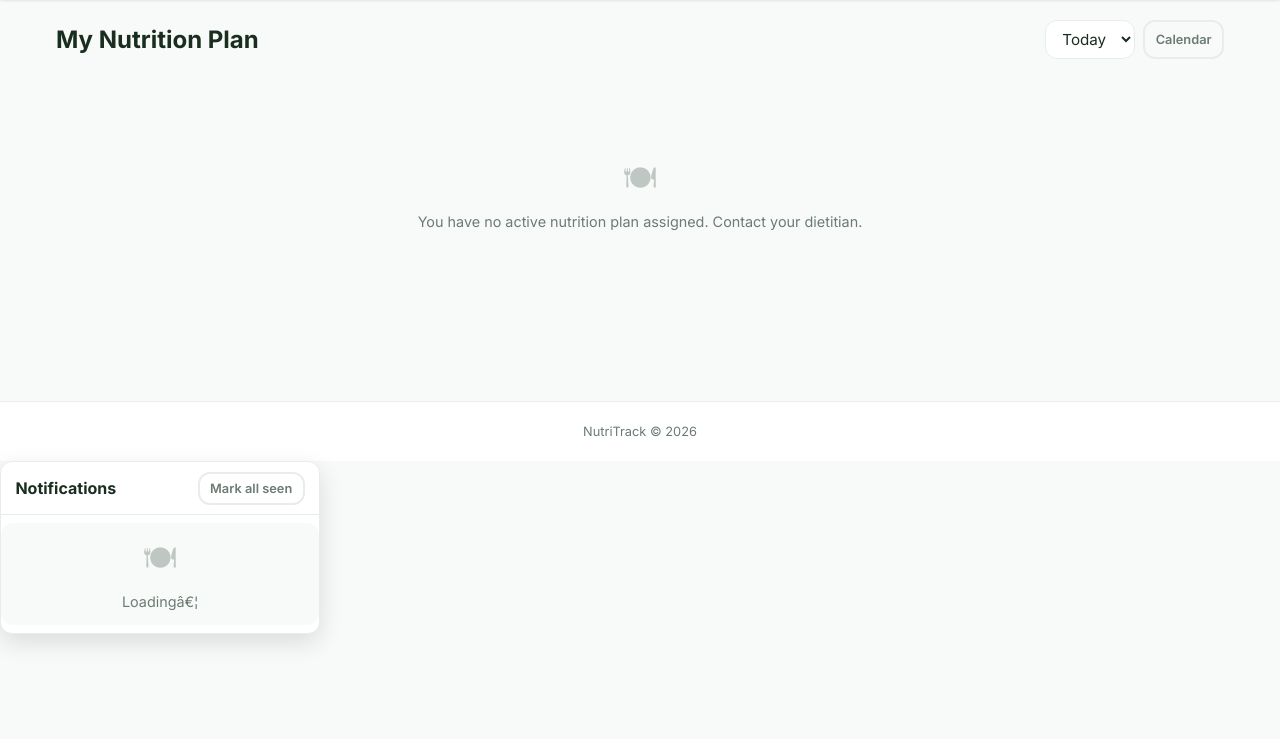
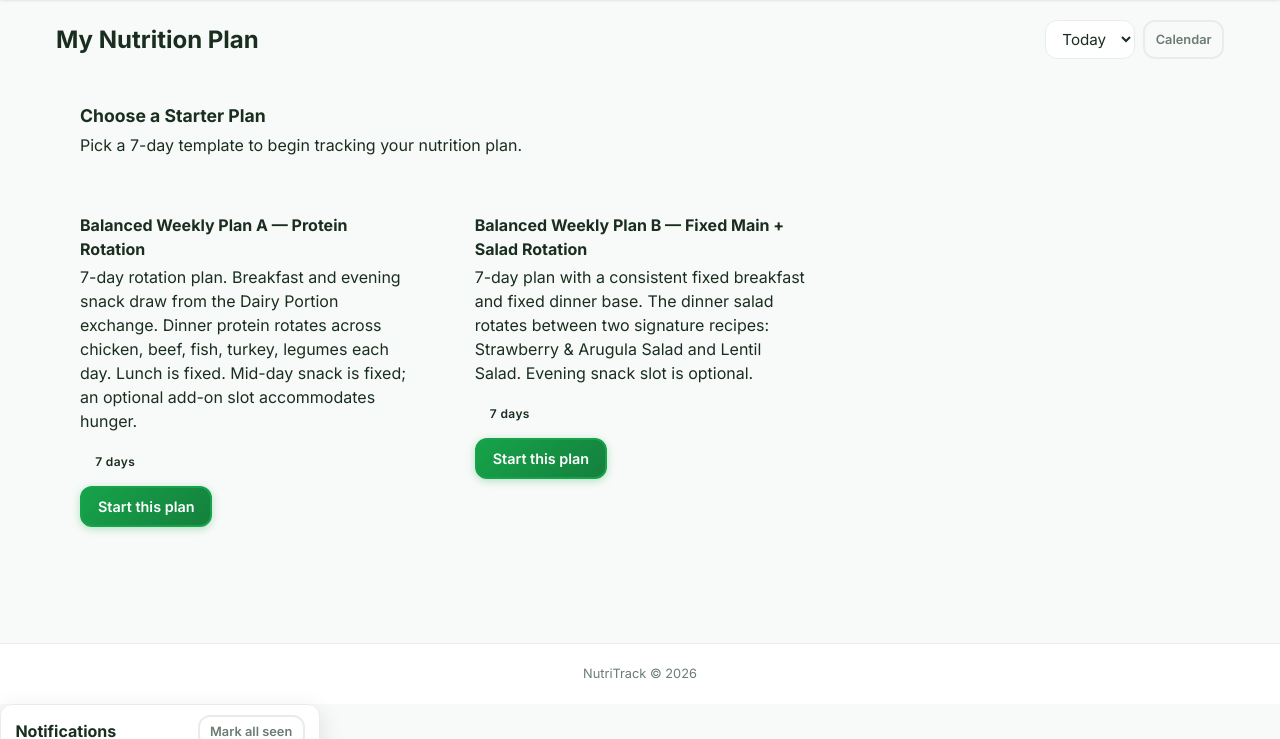
Before and after one commit to sakaryag/nutrition-tracker, a Flask app: template templates/plans.html in a window 1280 px wide; the page is wider, and only the part inside the window is pictured. Shown: the part 61-800 px from the top of that part. Run offline with Flask 3, Linux system fonts and the light colour scheme; the template is opened without the code that fills it, so the values that code supplies are empty; the visitor is signed in with stand-in values (Sample User, id 1); data comes from the database, SQL or seed files in the repository.

Commit message:
feat: Plans page -- self-serve template browser and self-assignment
Users can now browse and start the seeded 7-day starter templates
without needing a dietitian to assign them:

- GET /api/plans/templates -- lists all is_template=True plans
- POST /api/plans/self-assign -- assigns chosen plan to current user
  starting today, deactivating any prior active assignment
- plans.html: empty state replaced with template picker (card grid
  with name, description, duration badge, Start button)
- plans.html: added Change Plan button in active plan overview bar
- plans.js: loadTemplates() fetches and renders template cards,
  selfAssign() calls the new route, Change Plan button toggles back
  to the template picker

Co-Authored-By: Claude <noreply@anthropic.com>

```diff
--- a/routes/plans.py
+++ b/routes/plans.py
@@ -452,3 +452,44 @@ def category_progress():
         })
 
     return jsonify({'quotas': result, 'period': {'start': start_dt.isoformat(), 'end': end_dt.isoformat()}})
+
+
+# -- Public template listing -------------------------------------------------
+
+@plans_bp.route('/templates', methods=['GET'])
+def list_public_templates():
+    """List all is_template=True plans — callable by any authenticated user."""
+    plans = NutritionPlan.query.filter_by(is_template=True).order_by(NutritionPlan.name).all()
+    return jsonify([p.to_dict() for p in plans])
+
+
+# -- Self-assignment ---------------------------------------------------------
+
+@plans_bp.route('/self-assign', methods=['POST'])
+def self_assign():
+    """Assign a template plan to the current user, starting today (or given date)."""
+    uid = current_user_id()
+    if uid is None:
+        return jsonify({'error': 'Not authenticated'}), 401
+    data = request.get_json(silent=True) or {}
+    plan_id = data.get('plan_id')
+    if not plan_id:
+        return jsonify({'error': 'plan_id is required'}), 400
+    plan = db.session.get(NutritionPlan, plan_id)
+    if plan is None:
+        return jsonify({'error': 'Plan not found'}), 404
+    try:
+        start_date = date.fromisoformat(data['start_date']) if data.get('start_date') else date.today()
+    except ValueError:
+        start_date = date.today()
+    UserPlanAssignment.query.filter_by(user_id=uid, is_active=True).update({'is_active': False})
+    assignment = UserPlanAssignment(
+        user_id=uid,
+        plan_id=plan_id,
+        start_date=start_date,
+        is_active=True,
+        assigned_by=uid,
+    )
+    db.session.add(assignment)
+    db.session.commit()
+    return jsonify(assignment.to_dict()), 201
--- a/static/js/plans.js
+++ b/static/js/plans.js
@@ -16,13 +16,55 @@ function loadRichAssignment() {
   api('/api/plans/my-assignment/rich').then(function (data) {
     if (!data.assignment) {
       document.getElementById('plans-no-assignment').hidden = false;
+      document.getElementById('plans-overview').hidden = true;
+      loadTemplates();
       return;
     }
+    document.getElementById('plans-no-assignment').hidden = true;
     planData = data;
     document.getElementById('plans-overview').hidden = false;
     renderOverview(data);
     loadFulfillmentStatus(today);
     loadCategoryProgress();
+  }).catch(function (e) { showToast(e.message, 'error'); });
+}
+
+/* ── Template browser ─────────────────────────────────────── */
+function loadTemplates() {
+  var list = document.getElementById('plans-template-list');
+  list.innerHTML = '<p class="empty-msg" style="padding:1rem">Loading templates…</p>';
+  api('/api/plans/templates').then(function (plans) {
+    if (!plans.length) {
+      list.innerHTML = '<p class="empty-msg" style="padding:1rem">No templates available.</p>';
+      return;
+    }
+    list.innerHTML = plans.map(function (p) {
+      return '<div class="card" style="padding:1.25rem 1.5rem">' +
+        '<div style="display:flex;align-items:flex-start;justify-content:space-between;gap:1rem;flex-wrap:wrap;margin-bottom:.75rem">' +
+          '<div>' +
+            '<h3 style="font-size:1rem;font-weight:700;margin-bottom:.25rem">' + esc(p.name) + '</h3>' +
+            (p.description ? '<p class="card-meta">' + esc(p.description) + '</p>' : '') +
+          '</div>' +
+          '<span class="badge">' + (p.duration_days || 7) + ' days</span>' +
+        '</div>' +
+        '<button class="btn btn-primary tpl-start-btn" data-plan-id="' + p.id + '">Start this plan</button>' +
+      '</div>';
+    }).join('');
+    list.querySelectorAll('.tpl-start-btn').forEach(function (btn) {
+      btn.addEventListener('click', function () {
+        selfAssign(parseInt(btn.dataset.planId, 10));
+      });
+    });
+  }).catch(function (e) { showToast(e.message, 'error'); });
+}
+
+function selfAssign(planId) {
+  api('/api/plans/self-assign', {
+    method: 'POST',
+    body: JSON.stringify({ plan_id: planId, start_date: today }),
+  }).then(function () {
+    showToast('Plan started!', 'success');
+    loadRichAssignment();
   }).catch(function (e) { showToast(e.message, 'error'); });
 }
 
@@ -292,6 +334,13 @@ function getISOWeek(d) {
   return Math.ceil((((date - yearStart) / 86400000) + 1) / 7);
 }
 
+/* ── Change Plan button ──────────────────────────────────── */
+document.getElementById('plans-change-btn').addEventListener('click', function () {
+  document.getElementById('plans-overview').hidden = true;
+  document.getElementById('plans-no-assignment').hidden = false;
+  loadTemplates();
+});
+
 /* ── View toggle ─────────────────────────────────────────── */
 document.getElementById('plans-view-toggle').addEventListener('click', function () {
   var slotView = document.getElementById('plans-slot-view');
--- a/templates/plans.html
+++ b/templates/plans.html
@@ -16,11 +16,13 @@
     </div>
   </div>
 
-  <!-- No plan state -->
+  <!-- No plan state / Template picker -->
   <div id="plans-no-assignment" hidden>
-    <div class="card plans-empty-card">
-      <p class="empty-msg">You have no active nutrition plan assigned. Contact your dietitian.</p>
+    <div class="card" style="padding:1.25rem 1.5rem;margin-bottom:1rem">
+      <h2 style="font-size:1.1rem;font-weight:700;margin-bottom:.25rem">Choose a Starter Plan</h2>
+      <p class="card-meta">Pick a 7-day template to begin tracking your nutrition plan.</p>
     </div>
+    <div id="plans-template-list" class="card-grid"></div>
   </div>
 
   <!-- Plan overview bar -->
@@ -30,6 +32,7 @@
       <div class="plans-meta-info">
         <h2 id="plan-name" class="plans-plan-name"></h2>
         <p id="plan-description" class="plans-plan-desc"></p>
+        <button class="btn btn-outline btn-sm" id="plans-change-btn" style="margin-bottom:.75rem">Change Plan</button>
         <div class="plans-progress-row">
           <span id="plan-days-elapsed" class="plans-days-label"></span>
           <div class="progress-bar-wrap plans-overall-bar">
```
